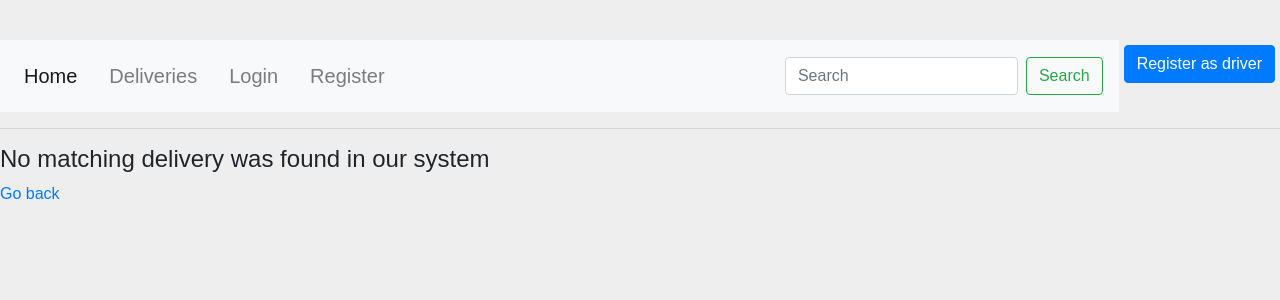
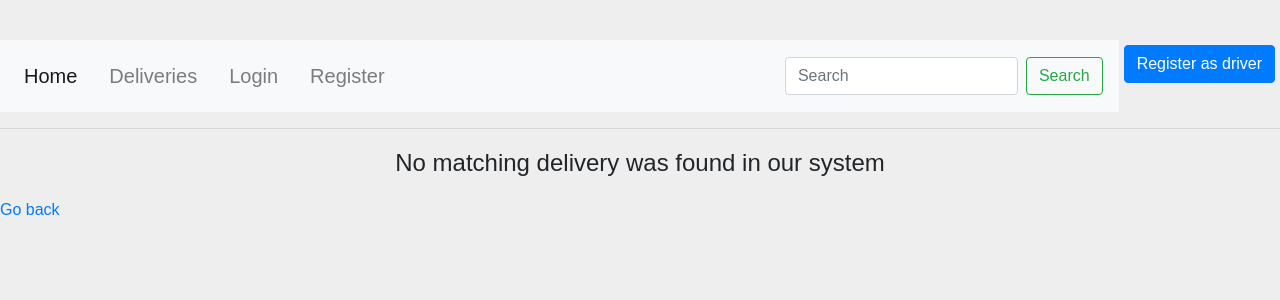
Before and after one commit to abdulkadiret/edesia, a React (Create React App) app in the folder client/: page /deliveries/1 in a window 1280 px wide. Shown: the top 300 px of the page. Built offline with nearby package versions, Linux system fonts and the light colour scheme; no server answers.

Commit message:
improve delivery details layout

```diff
--- a/client/src/components/PickupButton/PickupButton.js
+++ b/client/src/components/PickupButton/PickupButton.js
@@ -31,7 +31,7 @@ class PickupButton extends Component {
   render() {
     return (
       <div>
-        <HighlightedLink text="I can Pickup" onClick={this.onClick} />
+        <HighlightedLink text="I can Pickup 👍🏾" onClick={this.onClick} />
         <br />
         <br />
         {this.state.message !== "" && (
--- /dev/null
+++ b/client/src/containers/DeliveryDetails/DeliveryDetails.css
@@ -0,0 +1,4 @@
+h4 {
+  text-align: center;
+  margin: 20px;
+}
--- a/client/src/containers/DeliveryDetails/DeliveryDetails.js
+++ b/client/src/containers/DeliveryDetails/DeliveryDetails.js
@@ -2,6 +2,7 @@ import React, { Component } from "react";
 import { getDeliveryById } from "../../helpers/api";
 import { Link } from "react-router-dom";
 import PickupButton from "../../components/PickupButton/PickupButton";
+import "./DeliveryDetails.css";
 class DeliveryDetails extends Component {
   constructor() {
     super();
@@ -29,35 +30,36 @@ class DeliveryDetails extends Component {
   render() {
     const token = localStorage.getItem("jwtToken");
     const deliveryInfo = this.state.delivery;
-    if (this.state.notFound) {
     return (
+      <div className="details">
+        {this.state.notFound ? (
           <div>
             <h4> {this.state.message}</h4>
             <p>
               <Link to="/">Go back</Link>
             </p>
           </div>
-      );
-    } else {
-      return (
+        ) : (
           <div>
             <h4> Delivery Details</h4>
-          <p>
+            <ul>
+              <li>
                 Delivery Id <strong>{deliveryInfo.delivery_id}</strong>
-          </p>
-          <p>
+              </li>
+              <li>
                 Delivery address <strong>{deliveryInfo.address}</strong>
-          </p>
-          <p>
+              </li>
+              <li>
                 Delivery deadline <strong> {deliveryInfo.deadline}</strong>
-          </p>
+              </li>
+            </ul>
             {token ? (
               <PickupButton deliveryId={deliveryInfo.delivery_id} />
             ) : null}
           </div>
+        )}
+      </div>
     );
   }
 }
-}
-
 export default DeliveryDetails;
```
Lines whose indentation alone changed are shown as unchanged.
